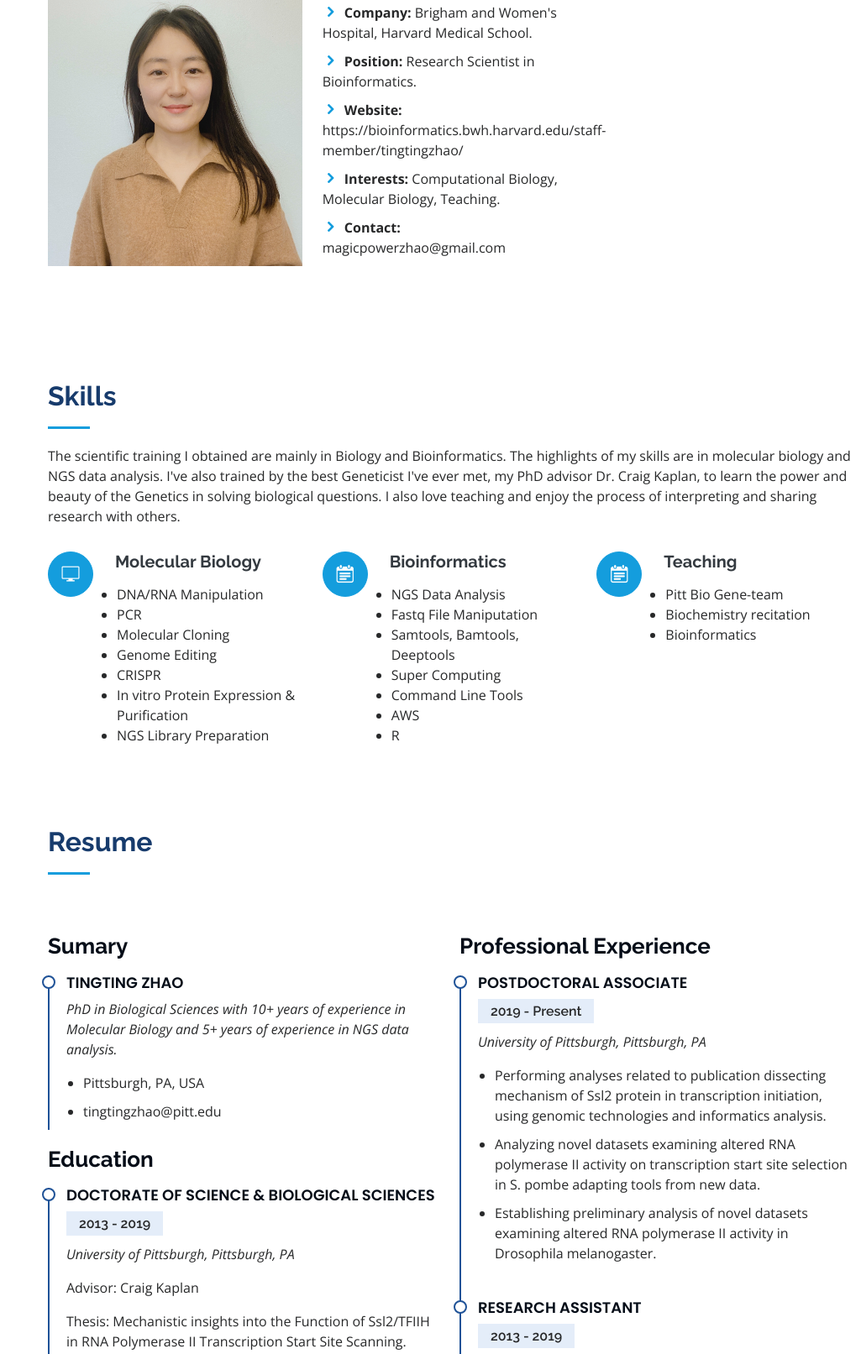
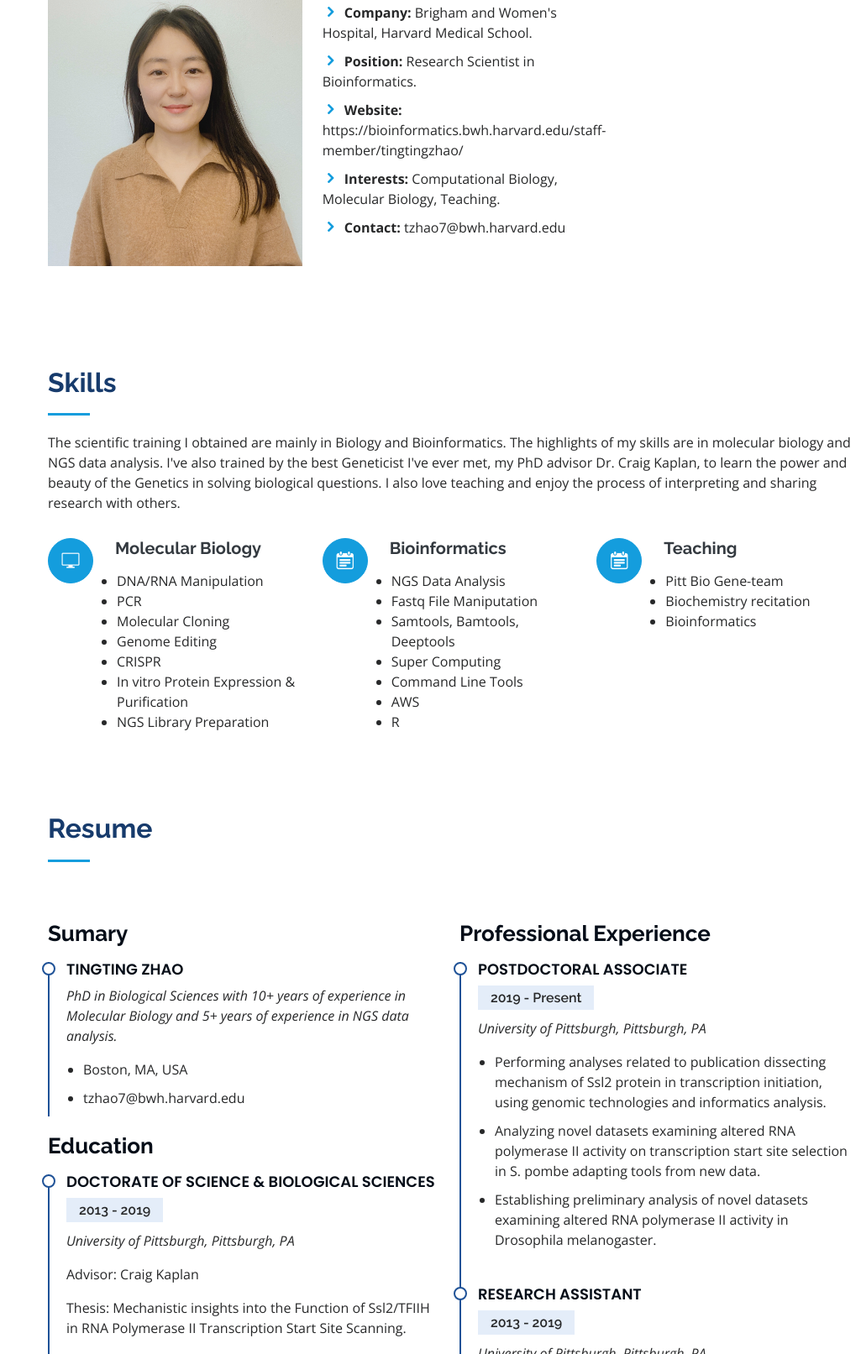
Before and after one commit to TingtingSsl2/PersonalSite, a plain HTML site: page index.html in a window 1280 px wide. Shown: the part 1133-2746 px from the top of the page at 84% size, without its empty margins (255-1280 px from the left). Drawn offline with nearby package versions, Linux system fonts and the light colour scheme.

Commit message:
update email

```diff
--- a/index.html
+++ b/index.html
@@ -108,7 +108,7 @@
                     <li><i class="icofont-rounded-right"></i> <strong>Position:</strong> Research Scientist in Bioinformatics.</li>
                     <li><i class="icofont-rounded-right"></i> <strong>Website:</strong> https://bioinformatics.bwh.harvard.edu/staff-member/tingtingzhao/</li>
                     <li><i class="icofont-rounded-right"></i> <strong>Interests:</strong> Computational Biology, Molecular Biology, Teaching.</li>
-                    <li><i class="icofont-rounded-right"></i> <strong>Contact:</strong> magicpowerzhao@gmail.com</li>
+                    <li><i class="icofont-rounded-right"></i> <strong>Contact:</strong> tzhao7@bwh.harvard.edu</li>
                   </ul>
                 </div>
               </div>
@@ -186,8 +186,8 @@
               <h4>Tingting Zhao</h4>
               <p><em>PhD in Biological Sciences with 10+ years of experience in Molecular Biology and 5+ years of experience in NGS data analysis.</em></p>
               <ul>
-                <li>Pittsburgh, PA, USA</li>
-                <li>tingtingzhao@pitt.edu</li>
+                <li>Boston, MA, USA</li>
+                <li>tzhao7@bwh.harvard.edu</li>
               </ul>
             </div>
 
@@ -435,7 +435,7 @@
               <div class="phone">
                 <i class="icofont-phone"></i>
                 <h4>Call:</h4>
-                <p>Coming soon...</p>
+                <p>N/A</p>
               </div>
 
               <iframe src="https://www.google.com/maps/embed?pb=!1m14!1m8!1m3!1d12097.433213460943!2d-74.0062269!3d40.7101282!3m2!1i1024!2i768!4f13.1!3m3!1m2!1s0x0%3A0xb89d1fe6bc499443!2sDowntown+Conference+Center!5e0!3m2!1smk!2sbg!4v1539943755621" frameborder="0" style="border:0; width: 100%; height: 290px;" allowfullscreen></iframe>
```
